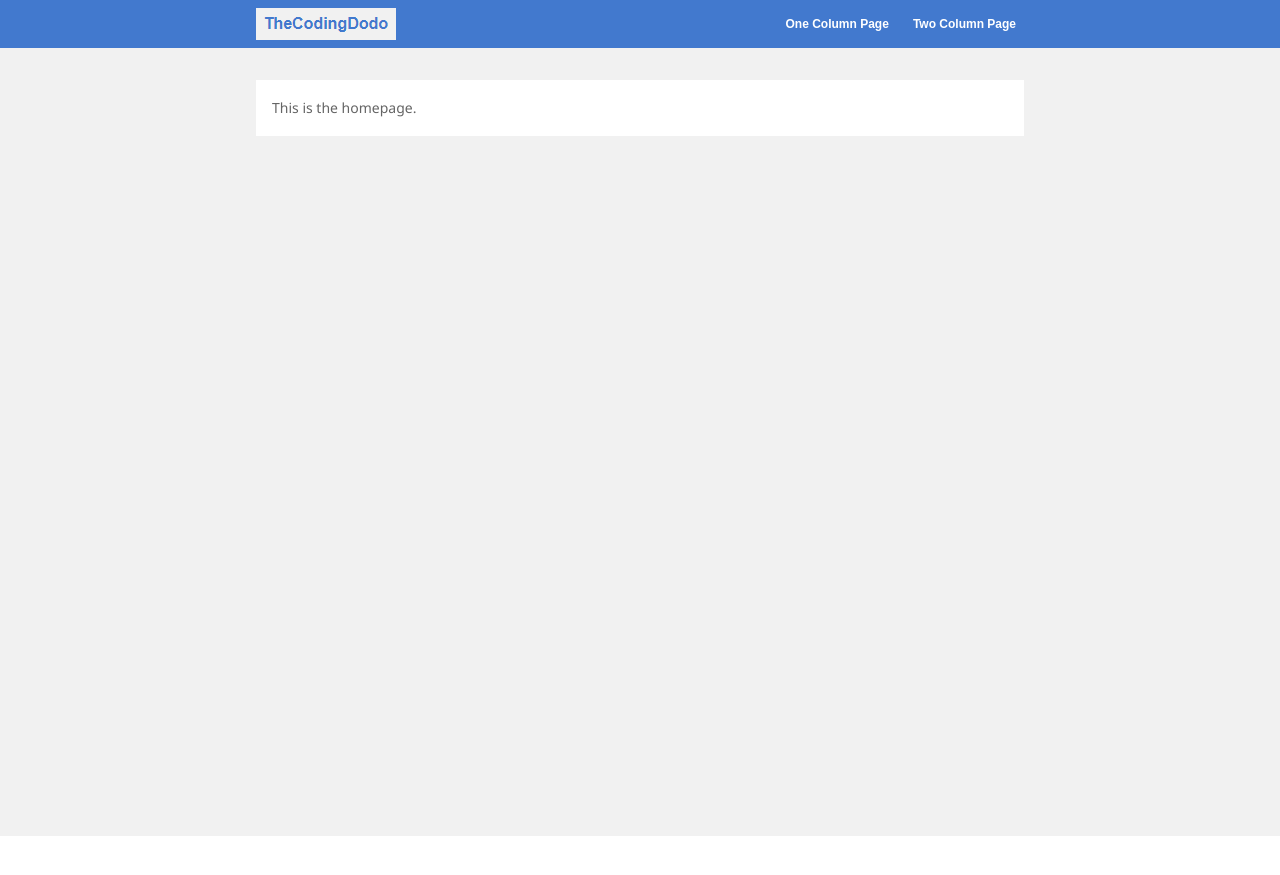
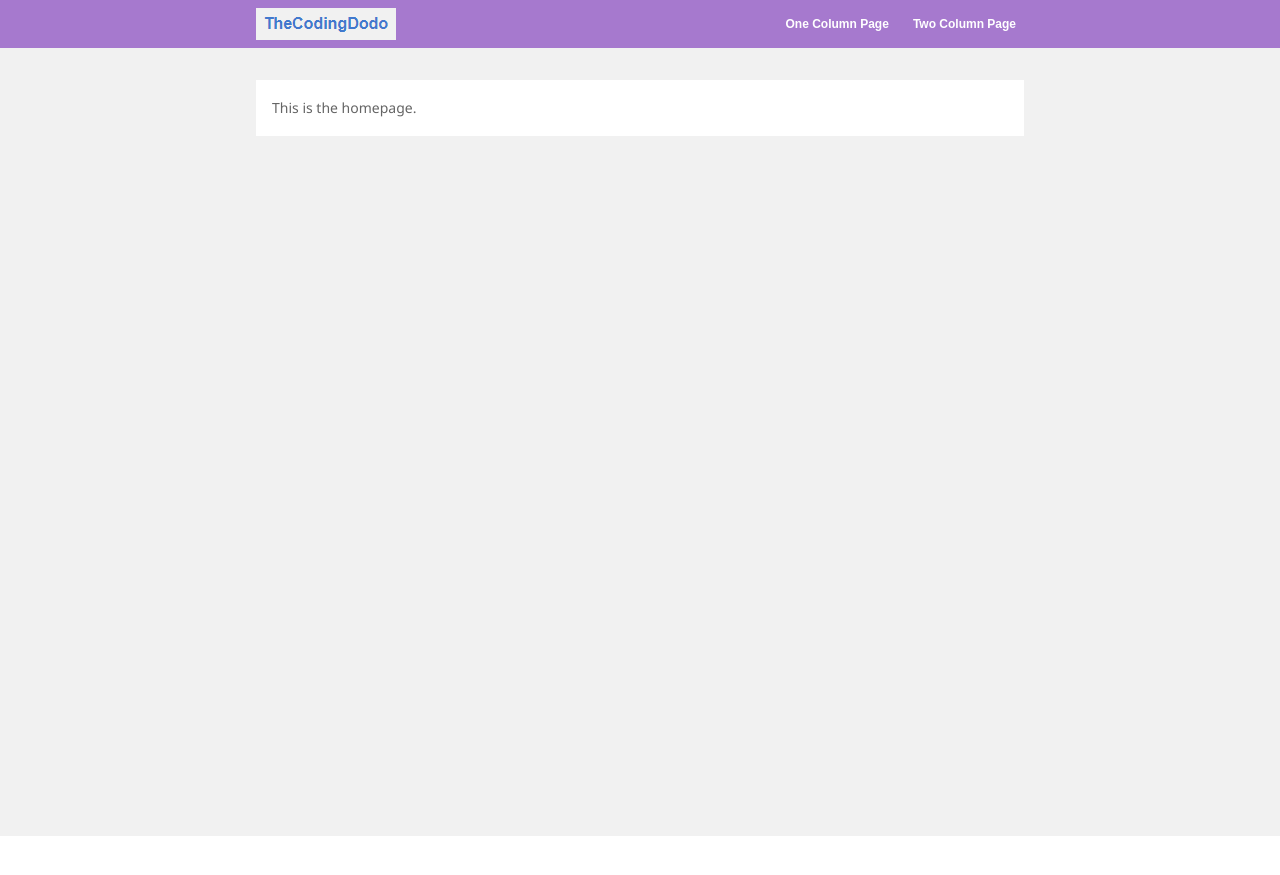
Before and after one commit to Dean-J-K-James/dodo-web-engine-jekyll-theme, a Jekyll site: the page built from index.html, in a window 1280 px wide. Shown: the top 875 px of the page. Built offline with Jekyll 4.4.1, drawn with Linux system fonts in a browser that asks for light colours; nearby versions of some CDN libraries; comment, search, counter and statistics services are not loaded.

Commit message:
Testing theme changes apply to local website

```diff
--- a/_sass/main.scss
+++ b/_sass/main.scss
@@ -1,6 +1,6 @@
 
 //Variable
-$colour-blue-0: rgb(066, 121, 206);
+$colour-blue-0: rgb(166, 121, 206);
 $colour-blue-1: rgb(096, 156, 236);
 $colour-blue-2: rgb(221, 231, 251);
 
```
